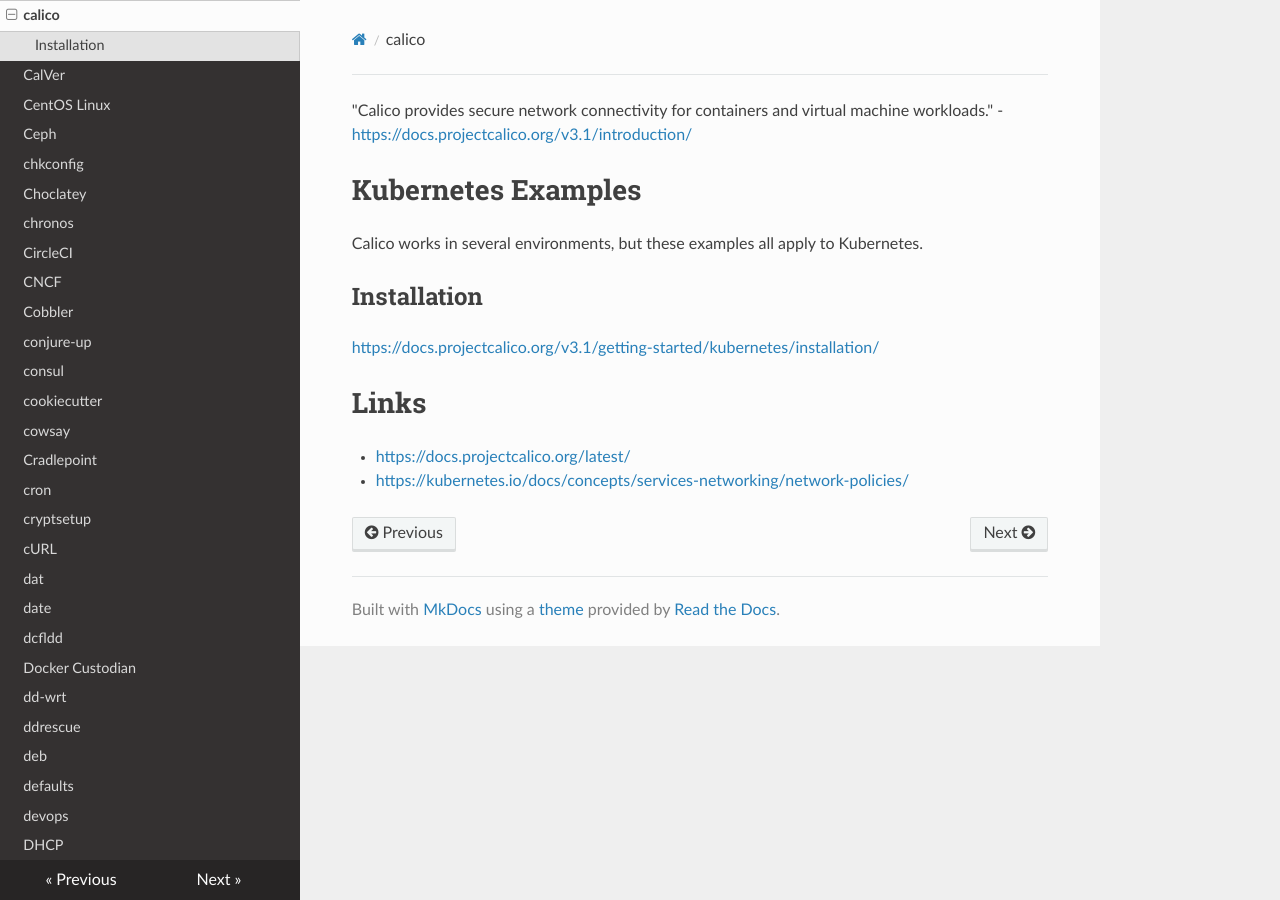
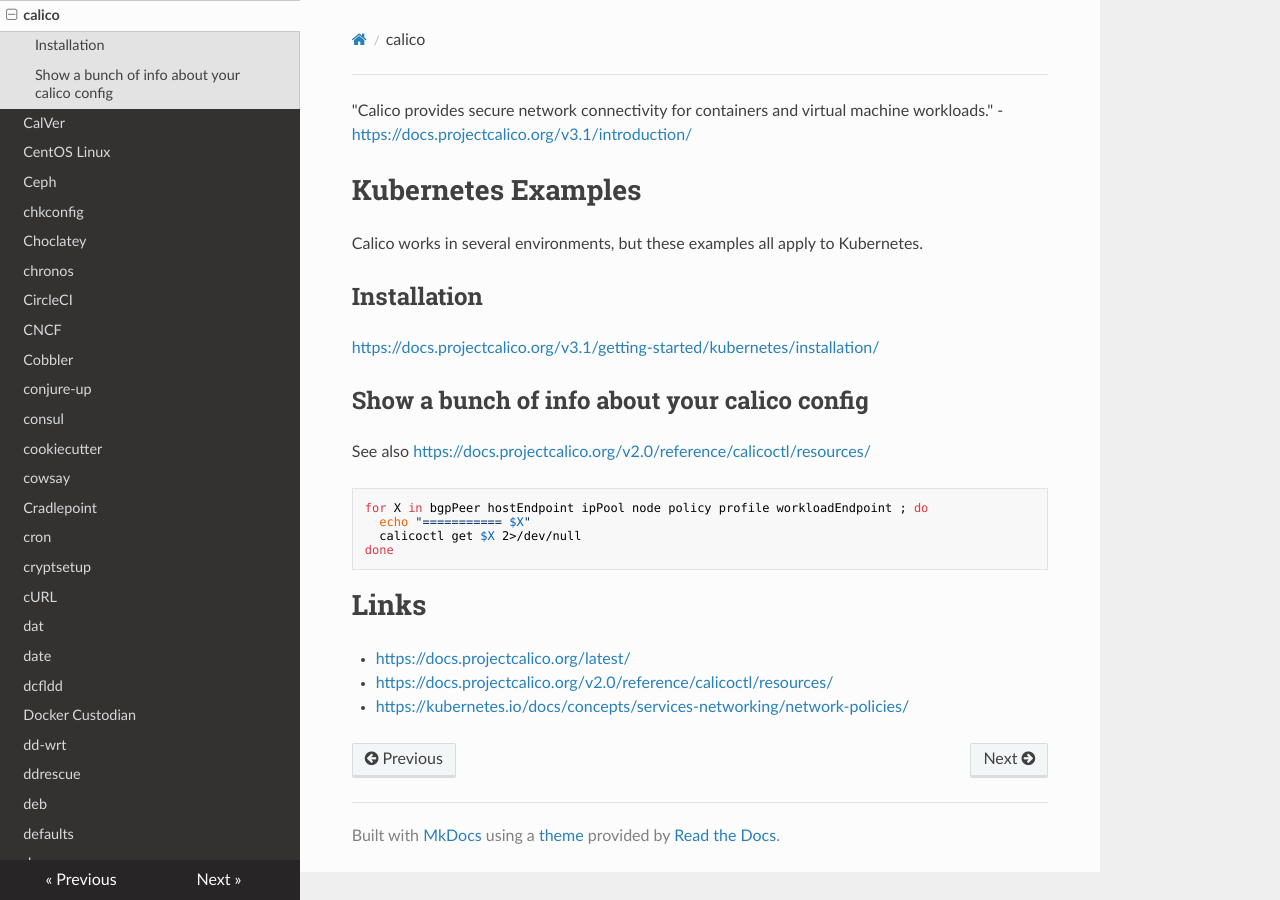
Before and after one commit to lando-cal/tech-notes, an MkDocs documentation site: the page built from docs/calico.md, in a window 1280 px wide. Built offline with MkDocs 1.6.1, drawn with Linux system fonts in a browser that asks for light colours; nearby versions of some CDN libraries.

Commit message:
Add some calico and proxy_arp stuff

````diff
--- a/docs/calico.md
+++ b/docs/calico.md
@@ -10,7 +10,19 @@ Calico works in several environments, but these examples all apply to Kubernetes
 
 <https://docs.projectcalico.org/v3.1/getting-started/kubernetes/installation/>
 
+## Show a bunch of info about your calico config
+
+See also <https://docs.projectcalico.org/v2.0/reference/calicoctl/resources/>
+
+```
+for X in bgpPeer hostEndpoint ipPool node policy profile workloadEndpoint ; do
+  echo "=========== $X"
+  calicoctl get $X 2>/dev/null
+done
+```
+
 # Links
 
 - <https://docs.projectcalico.org/latest/>
+- <https://docs.projectcalico.org/v2.0/reference/calicoctl/resources/>
 - <https://kubernetes.io/docs/concepts/services-networking/network-policies/>
````
Also changed, not shown: docs/networking.md (+1 -0 lines).
